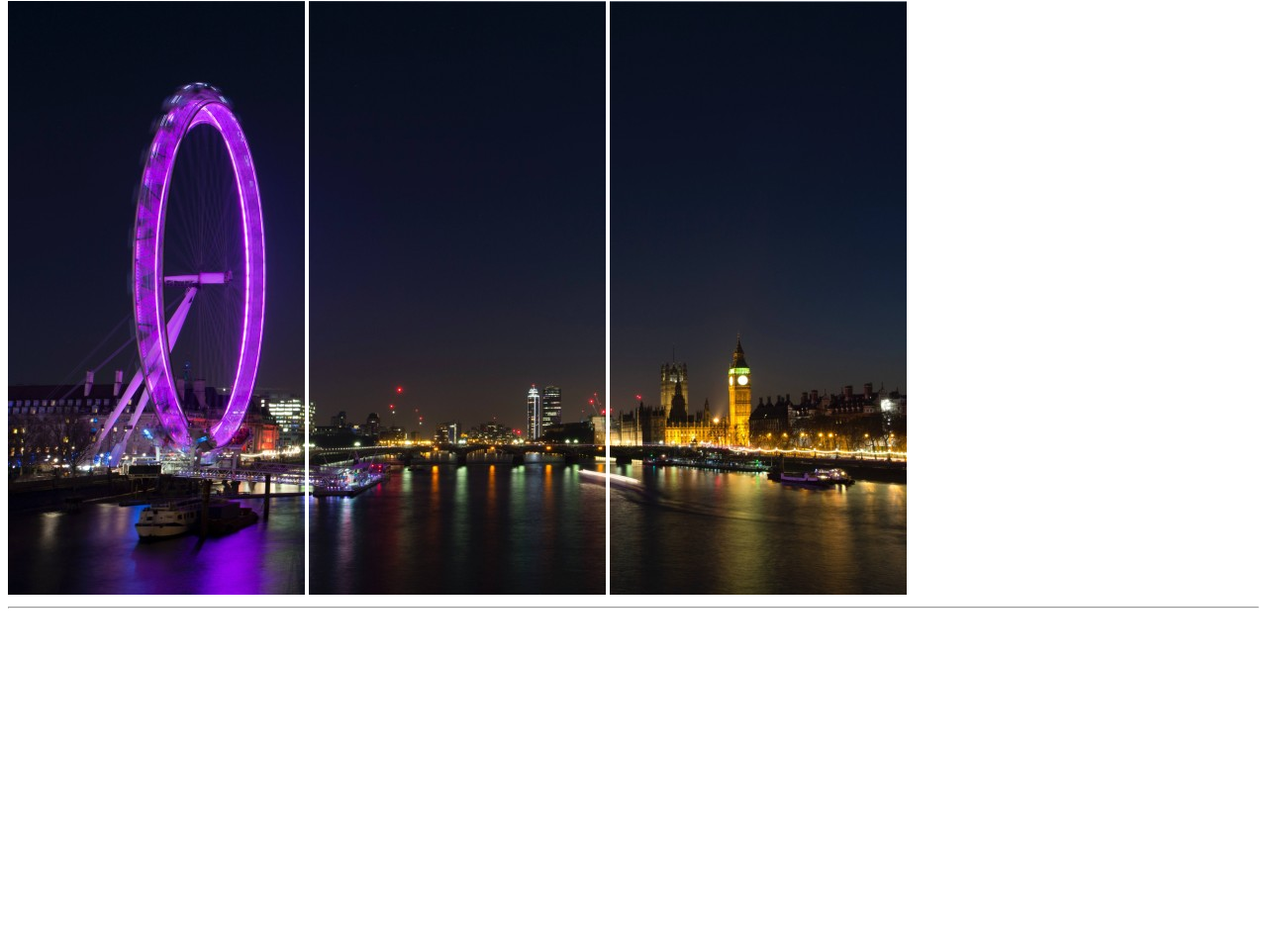
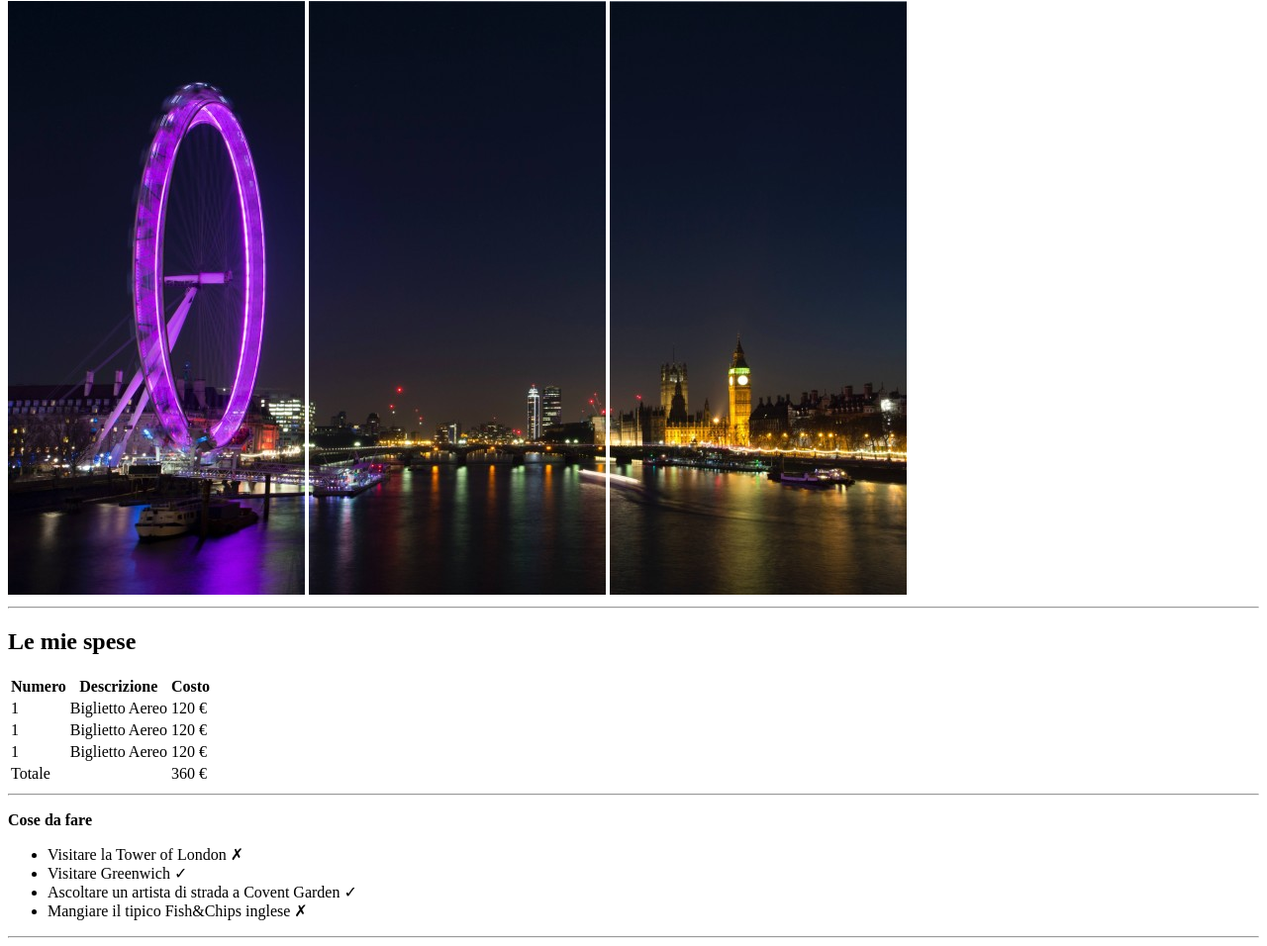
Before and after one commit to lazzaric92/html-london-trip, a plain HTML site: page index.html in a window 1280 px wide. Shown: the part 79-1035 px from the top of the page at 99% size. Before the commit the page ends 800 px from the top, so only its background shows below. Drawn offline with Linux system fonts and the light colour scheme.

Commit message:
added expenses-recap+todolist

```diff
--- a/index.html
+++ b/index.html
@@ -17,20 +17,71 @@
     </header>
 
     <main>
+        <!-- Tabella spese -->
         <section>
-            <!-- Tabella spese -->
+            <h2>Le mie spese</h2>
+            <table>
+                <!-- intestazione tabella -->
+                <thead>
+                    <tr>
+                        <th>Numero</th>
+                        <th>Descrizione</th>
+                        <th>Costo</th>
+                    </tr>
+                </thead>
+
+                <!-- corpo tabella -->
+                <tbody>
+                    <tr>
+                        <td>1</td>
+                        <td>Biglietto Aereo</td>
+                        <td>120 €</td>
+                    </tr>
+                    <tr>
+                        <td>1</td>
+                        <td>Biglietto Aereo</td>
+                        <td>120 €</td>
+                    </tr>
+                    <tr>
+                        <td>1</td>
+                        <td>Biglietto Aereo</td>
+                        <td>120 €</td>
+                    </tr>
+
+                </tbody>
+
+                <!-- chiusura tabella -->
+                <tfoot>
+                    <tr>
+                        <td>Totale</td>
+                        <td></td>
+                        <td>360 €</td>
+                    </tr>
+                </tfoot>
+            </table>
+            <hr>
         </section>
 
+        <!-- Lista cose da fare -->
         <section>
-            <!-- Lista cose da fare -->
+            <p><b>Cose da fare</b></p>
+            <ul>
+                <li>Visitare la Tower of London &cross;</li>
+                <li>Visitare Greenwich &check;</li>
+                <li>Ascoltare un artista di strada a Covent Garden &check;</li>
+                <li>Mangiare il tipico Fish&Chips inglese &cross;</li>
+            </ul>
+            <hr>
         </section>
 
+        <!-- Lista info utili -->
         <section>
-            <!-- Lista info utili -->
+
         </section>
 
+        <!-- Foto -->
         <section>
-            <!-- Foto -->
+
         </section>
     </main>
 </body>
```
